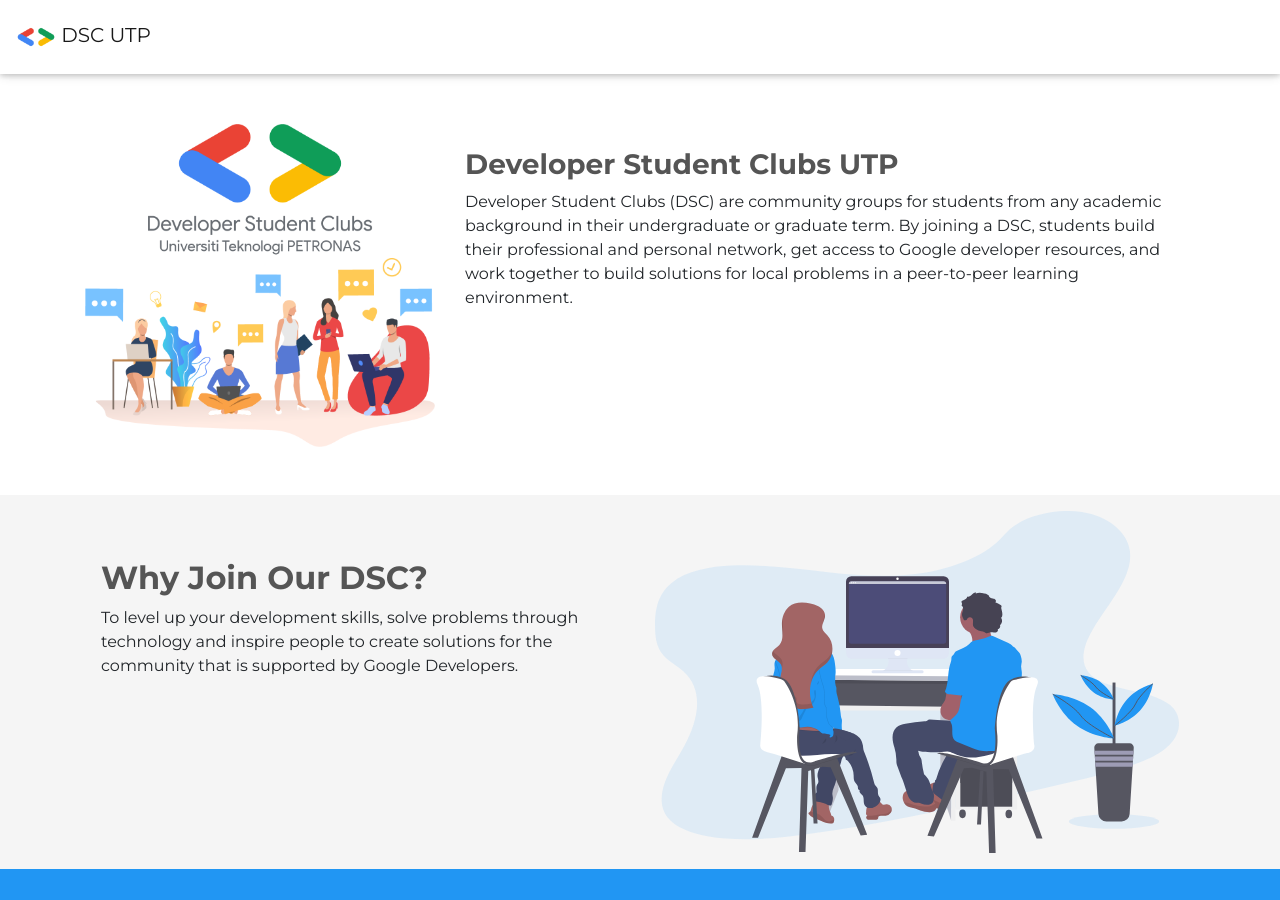
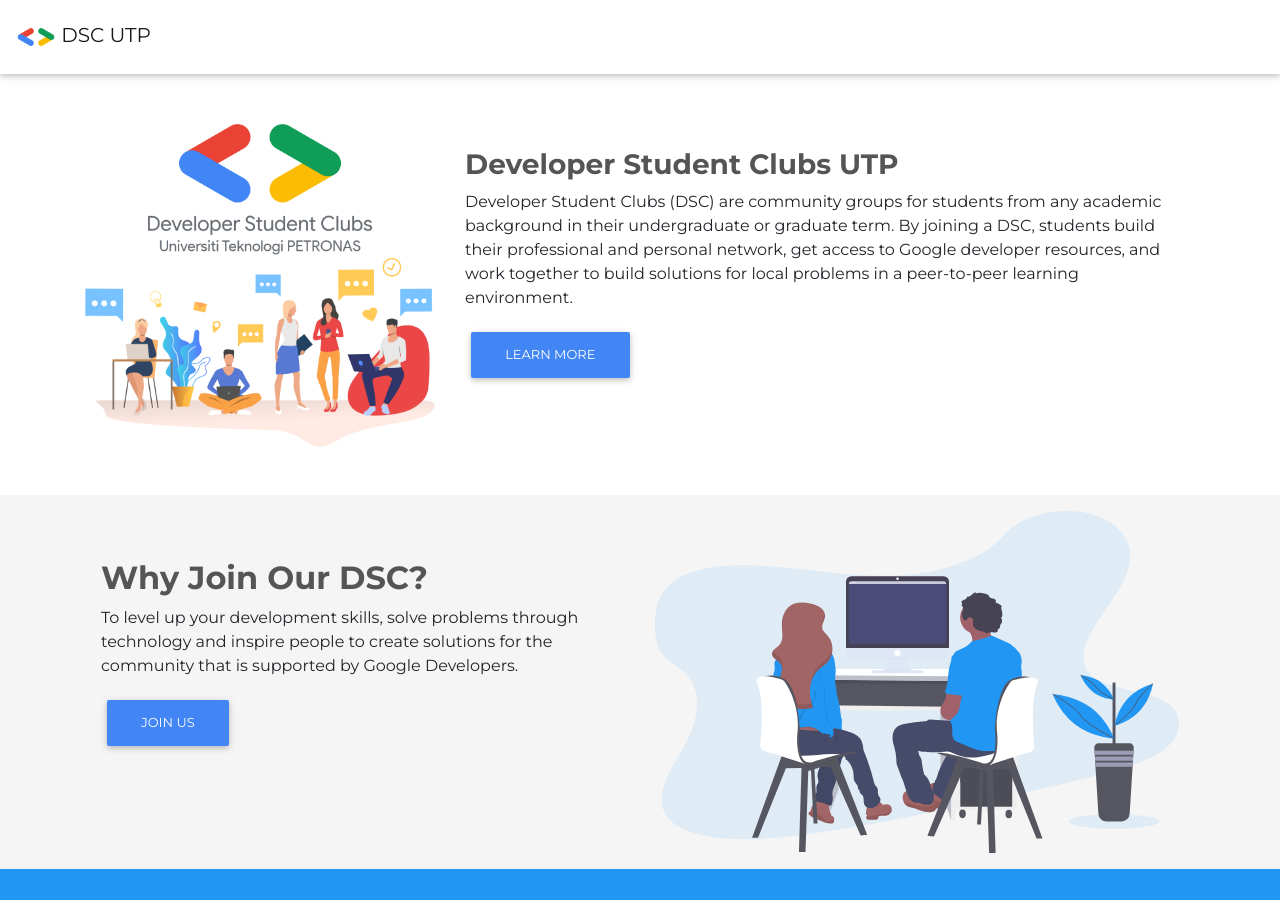
Before and after one commit to dscutp/dscutp.github.io, a Jekyll site: the page built from index.html, in a window 1280 px wide and 900 px high. Built offline with Jekyll 4.4.1, drawn with Linux system fonts in a browser that asks for light colours; nearby versions of some CDN libraries.

Commit message:
Add learn more and join us button

```diff
--- a/index.html
+++ b/index.html
@@ -14,6 +14,7 @@
       <div class="col-lg-8 col-sm-12 col-md-8 pt-5 pr-4" data-aos="fade-left">
           <h3 class="title">Developer Student Clubs UTP</h3>
           <p>Developer Student Clubs (DSC) are community groups for students from any academic background in their undergraduate or graduate term. By joining a DSC, students build their professional and personal network, get access to Google developer resources, and work together to build solutions for local problems in a peer-to-peer learning environment.</p>
+          <a class="btn btn-primary" href="https://developers.google.com/community/dsc" target="_blank" role="button">Learn More</a>
       </div>
     </div>
   </div>
@@ -23,6 +24,7 @@
         <div class="col-lg-6 col-sm-12 col-md-6 pt-5 pr-4" data-aos="fade-up">
             <h2 class="title">Why Join Our DSC?</h2>
             <p>To level up your development skills, solve problems through technology and inspire people to create solutions for the community that is supported by Google Developers.</p>
+            <a class="btn btn-primary" href="https://forms.gle/tjCep2Qe4yazczL56" target="_blank" role="button">Join Us</a>
         </div>
 
         <div class="col-lg-6 col-md-6 col-sm-12" data-aos="fade-up">
```
